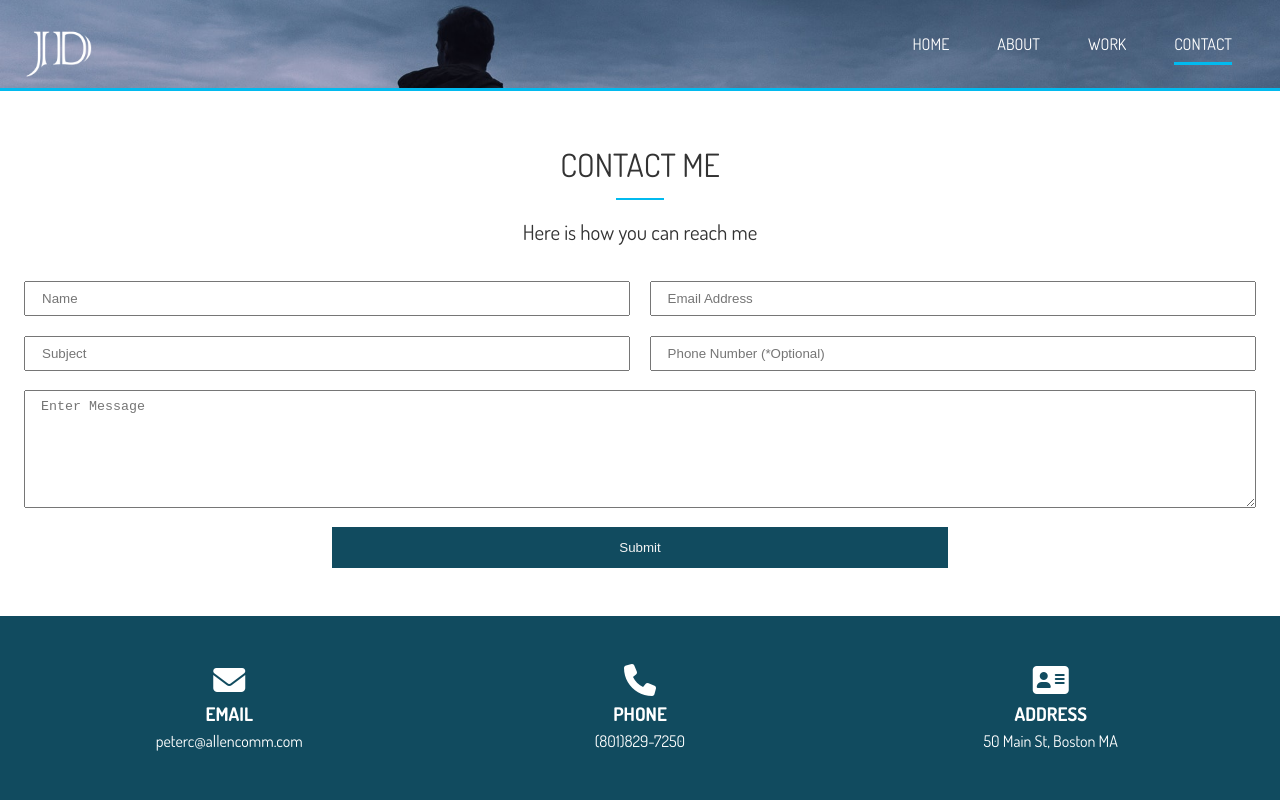
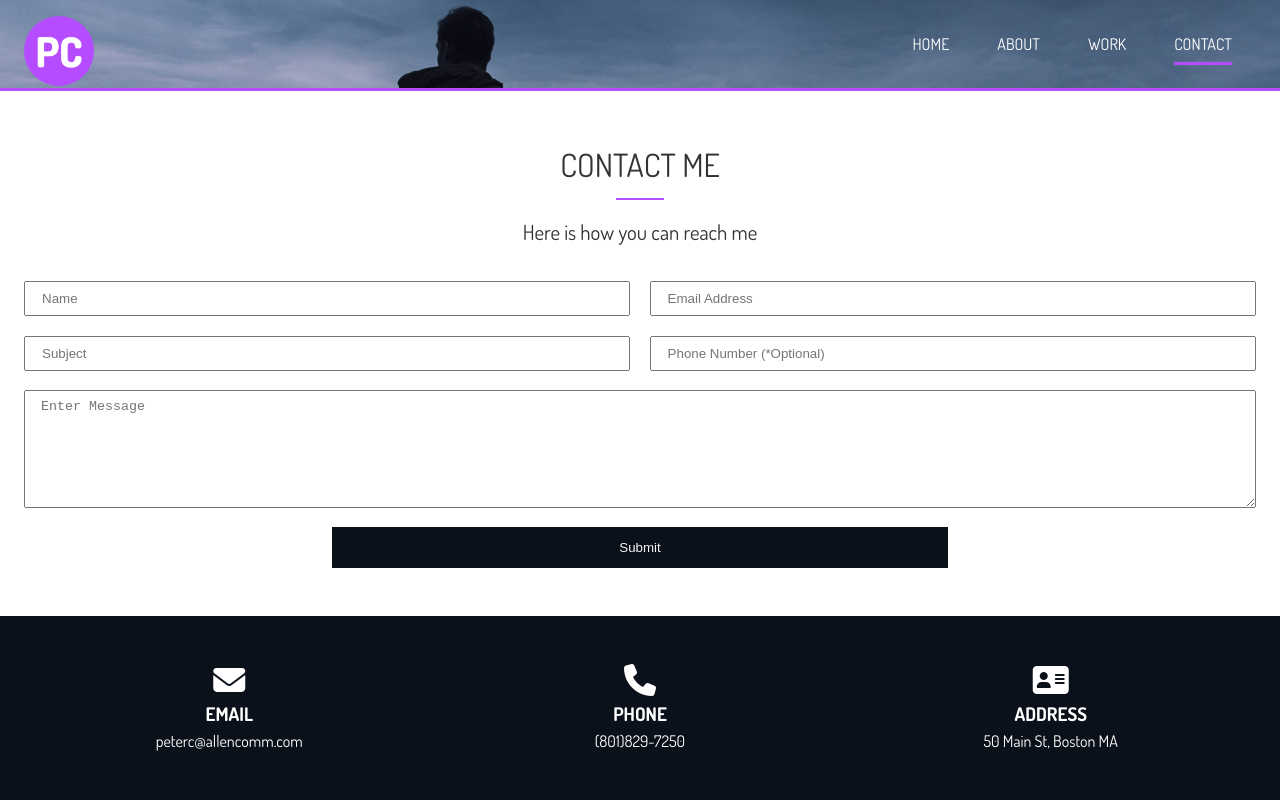
Before and after one commit to peterfchris/portfolio_site, a website: page dist/contact.html in a window 1280 px wide. Shown: the top 800 px of the page. Drawn offline with Linux system fonts and the light colour scheme.

Commit message:
new logo + new colors

```diff
--- a/scss/_config.scss
+++ b/scss/_config.scss
@@ -1,10 +1,10 @@
 // Variables
 $bg-image: url('../img/showcase.jpg');
 $website-width: 1280px;
-$main-color: #01BAEF;
+$main-color: #b64cff;
 $light-color: #fefffe;
 $medium-color: #CFD5DD;
-$dark-color: #114B5F;
+$dark-color: #0b111a;
 
 // Set Text Color
 @function set-text-color($color) {
--- a/scss/main.scss
+++ b/scss/main.scss
@@ -45,6 +45,10 @@ img  {
   display: flex;
   justify-content: space-between;
   padding-top: 1rem;
+
+  img {
+    border-radius: 50%;
+  }
 
   ul {
     display: flex;
```
Also changed, not shown: dist/about.html, dist/contact.html, dist/css/main.css, dist/img/PC.png (added), dist/index.html, dist/work.html.
